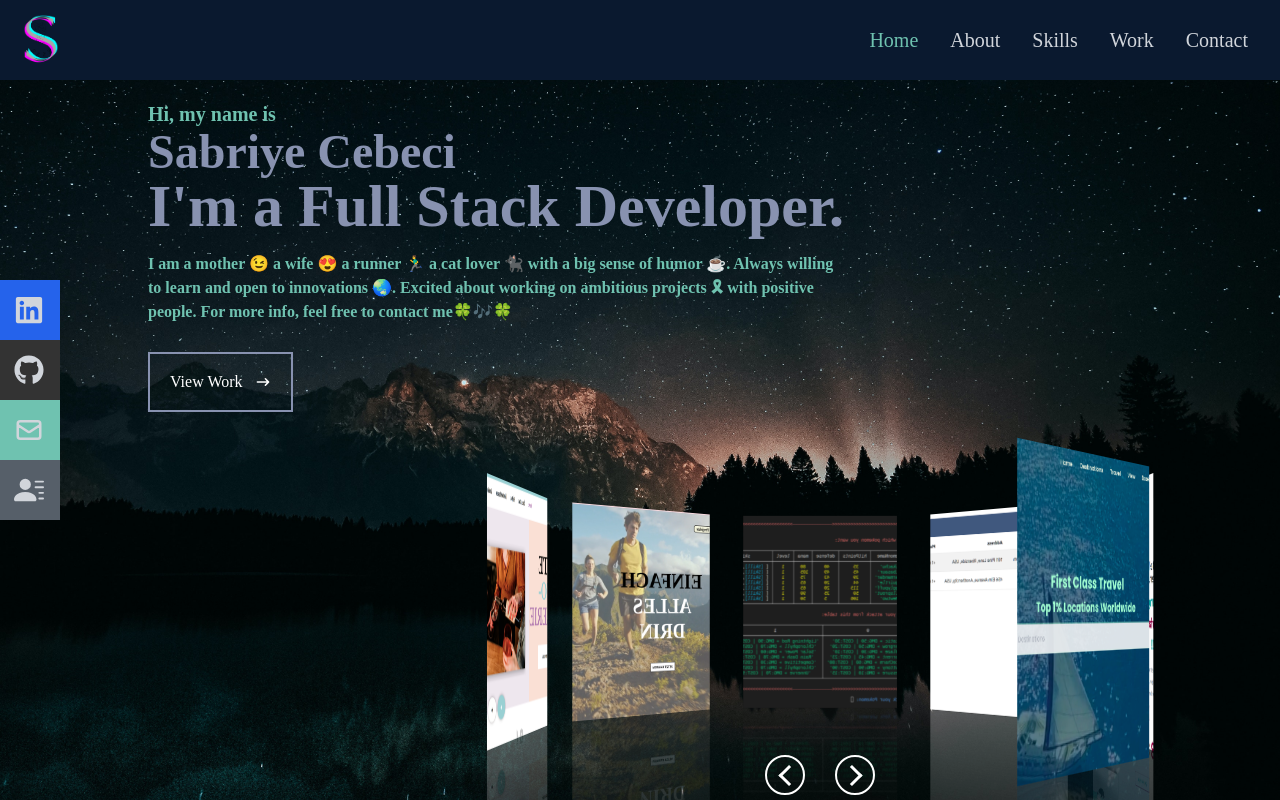
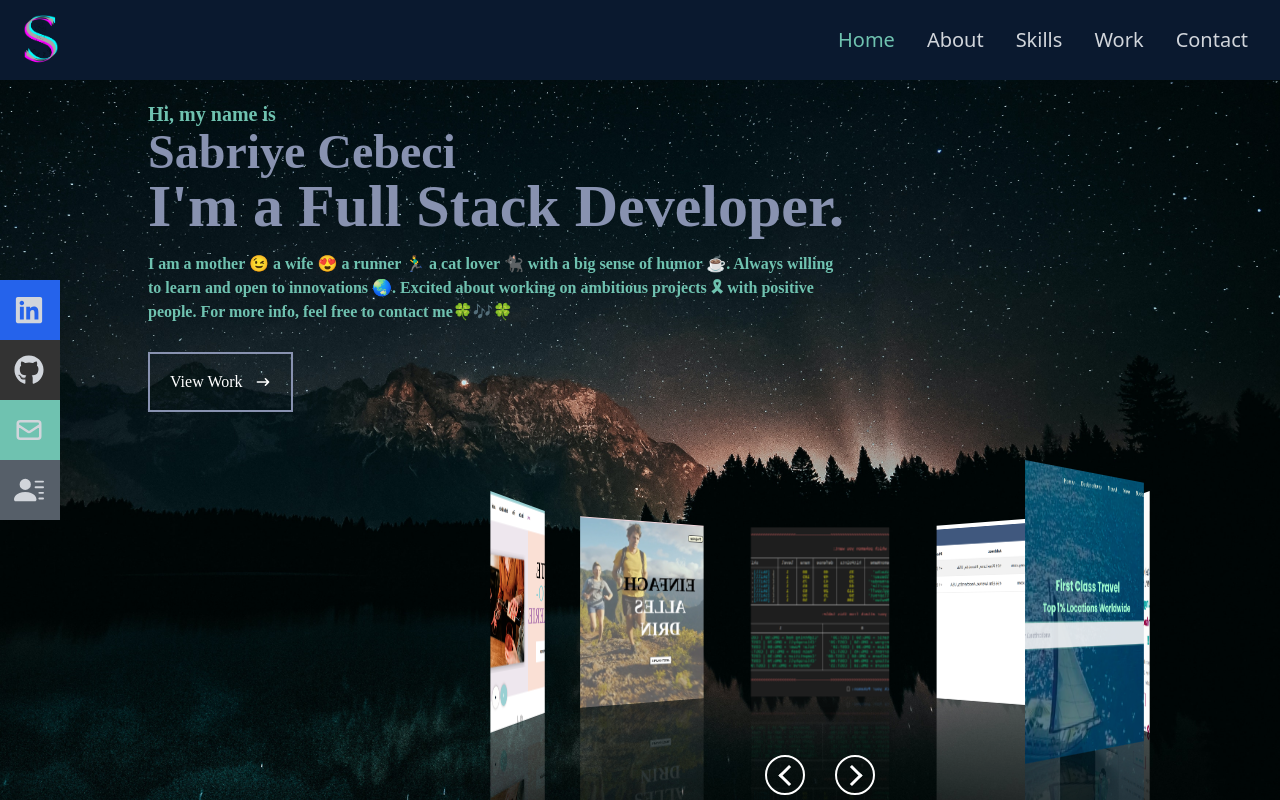
Before and after one commit to sbrycbc/MyPortfolio, a React (Create React App) app: page / in a window 1280 px wide. Shown: the top 800 px of the page. Built offline with nearby package versions, Linux system fonts and the light colour scheme; the HTML template or start-up script is replaced by a standard one.

Commit message:
updated bg-style..

```diff
--- a/src/components/works/works.css
+++ b/src/components/works/works.css
@@ -11,8 +11,8 @@
 
   .box {
     position: relative;
-    width: 200px;
-    height: 250px;
+    width: 180px;
+    height: 220px;
     transform-style: preserve-3d;
     transition: 1.5s;
     transform: perspective(1000px) rotateY(0deg);
@@ -55,7 +55,7 @@
     cursor: pointer;
 }
 .btns .btn:active {
-    background: #fff;
+    background: #6fc2b0;
 }
 .btns .btn::before {
     content: '';
--- a/src/index.css
+++ b/src/index.css
@@ -12,7 +12,7 @@
 
 @layer base {
     body {
-        @apply font-[Raleway];
+        @apply font-[Libre+Baskerville];
     }
     li {
         @apply px-4;
```
